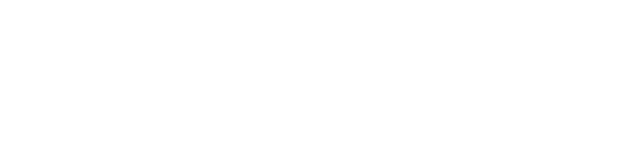
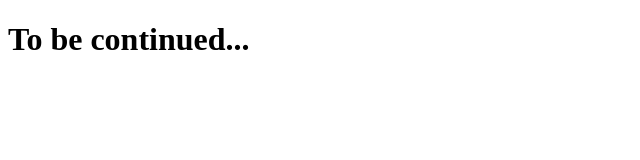
Before and after one commit to fr0zen87/fr0zen87.github.io, a plain HTML site: page index.html in a window 1280 px wide. Shown: the whole page, without its empty margins (0-640 px from the left). Drawn offline with Linux system fonts and the light colour scheme.

Commit message:
to be continued

```diff
--- a/index.html
+++ b/index.html
@@ -2,9 +2,9 @@
 <html lang="en">
 <head>
     <meta charset="UTF-8">
-    <title>Title</title>
+    <title>About me</title>
 </head>
 <body>
-
+    <h1>To be continued...</h1>
 </body>
 </html>
```
